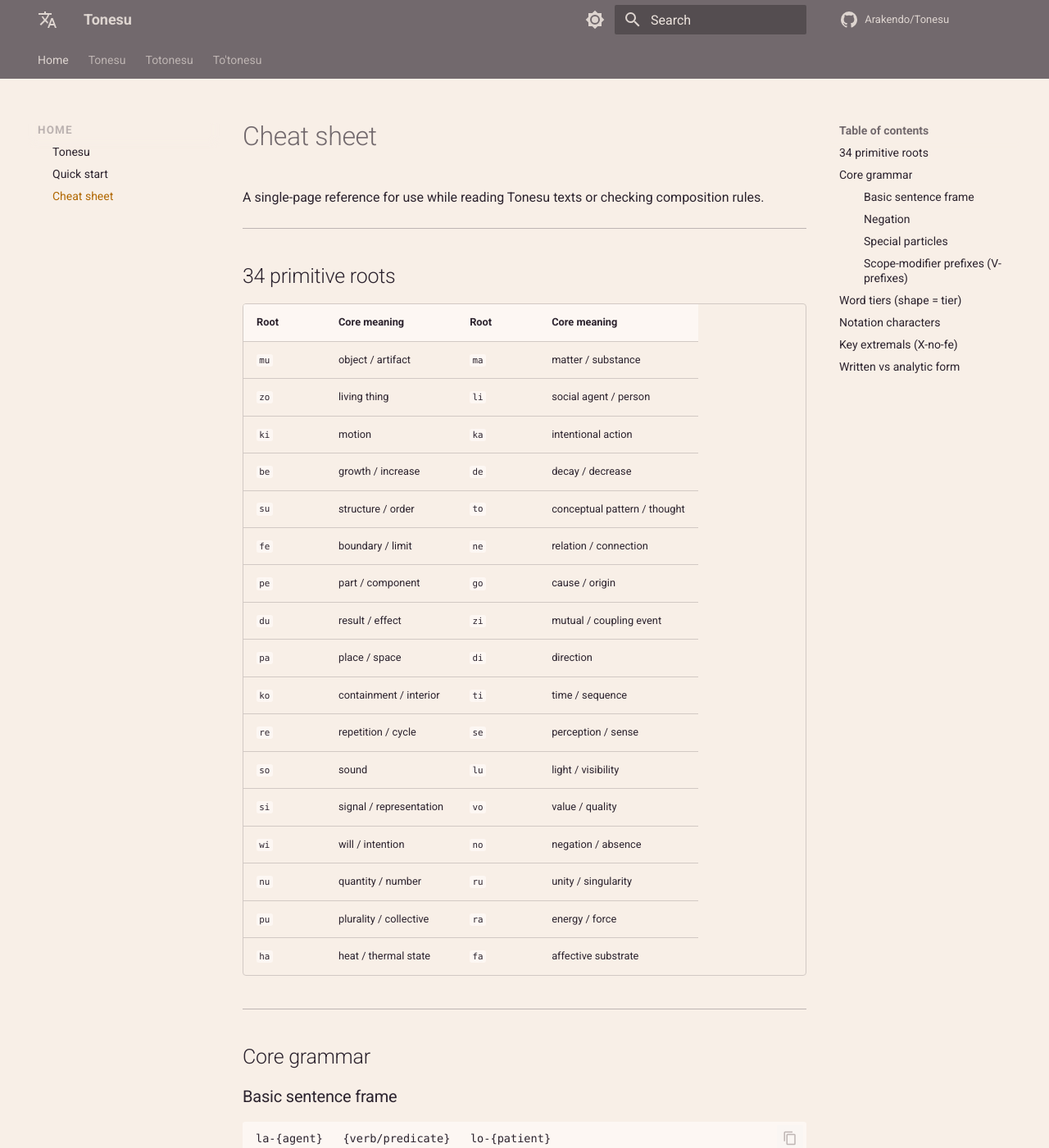
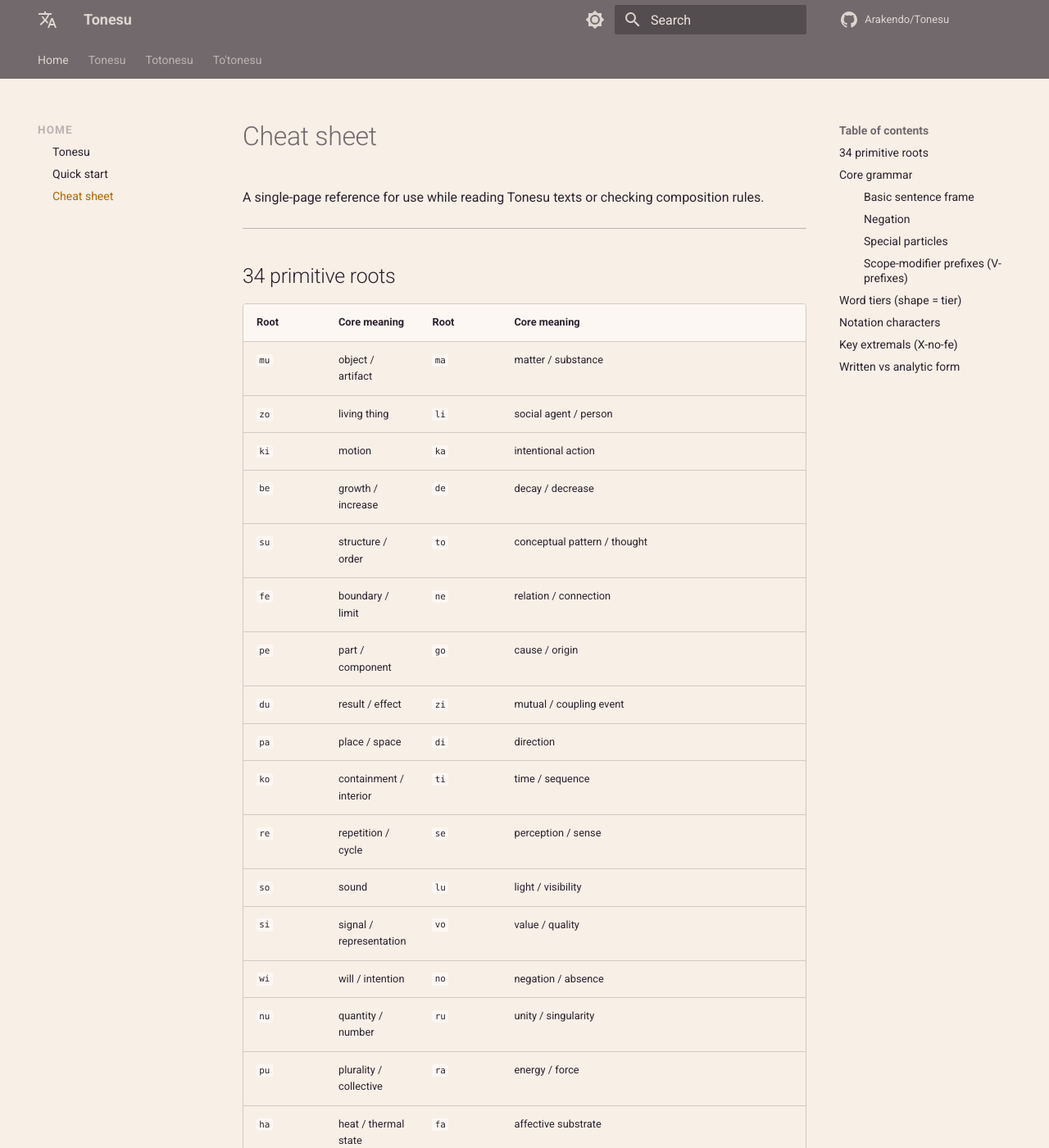
Before and after one commit to Arakendo/Tonesu, an MkDocs documentation site: the page built from www/docs/cheatsheet.md, in a window 1280 px wide and 1400 px high. Shown: the whole window at 82% size. Built offline with MkDocs 1.6.1 and Material for MkDocs 9.7.7, drawn with Linux system fonts in a browser that asks for light colours; comment, search, counter and statistics services are not loaded.

Commit message:
Style: stretch last table column to fill remaining width

```diff
--- a/www/docs/overrides/css/extra.css
+++ b/www/docs/overrides/css/extra.css
@@ -166,6 +166,12 @@
   border: 1px solid var(--md-typeset-table-color);
   border-radius: 4px;
   overflow: hidden;
+  width: 100%;
+  table-layout: auto;
+}
+
+.md-typeset table:not([class]) td:last-child,
+.md-typeset table:not([class]) th:last-child {
   width: 100%;
 }
 
```
